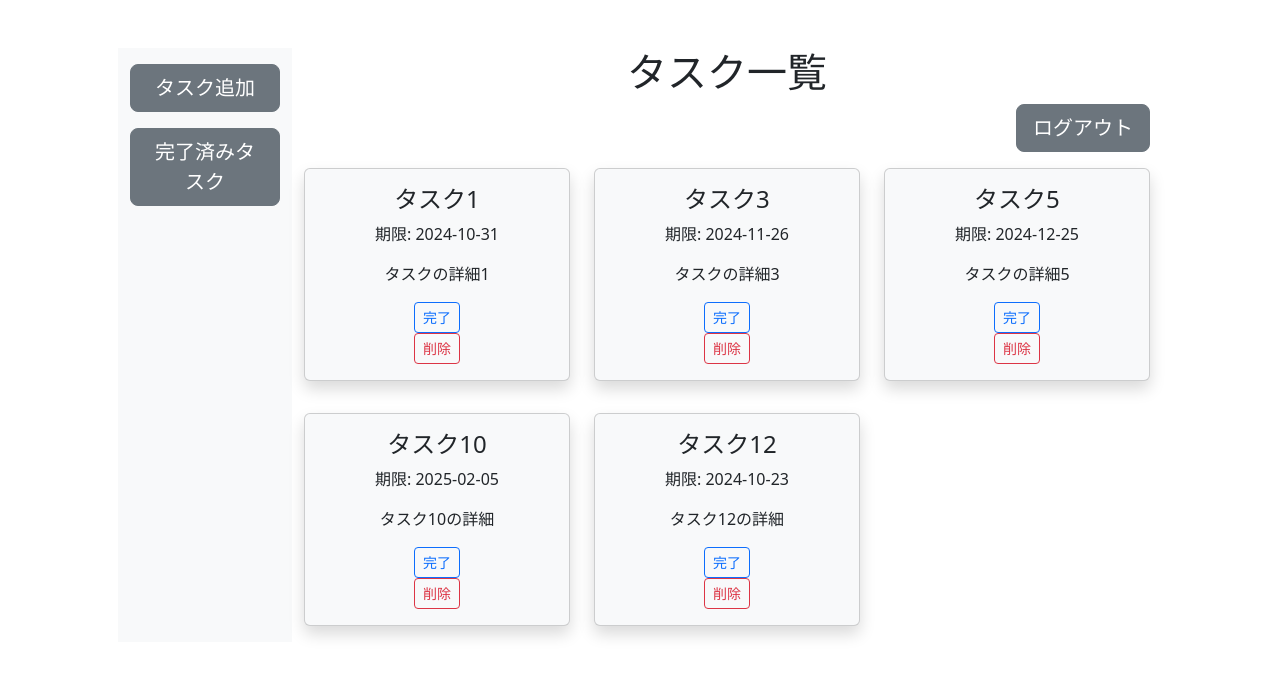
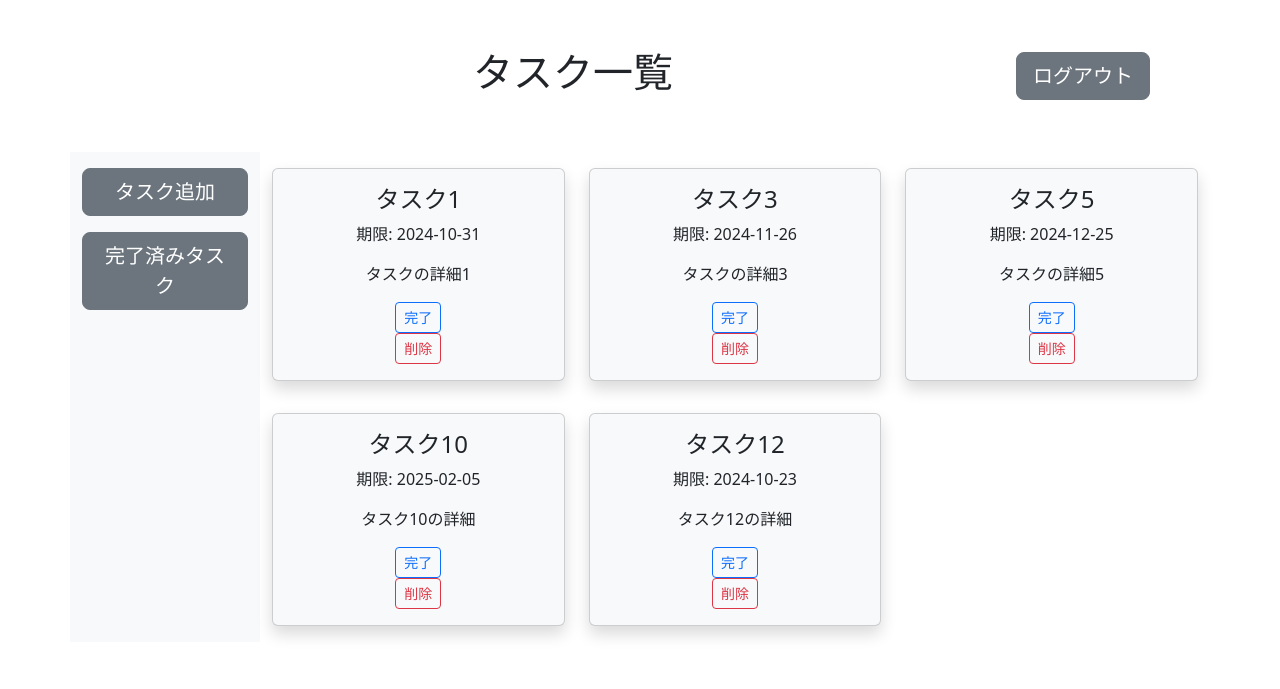
Before and after one commit to ryoaug/task_management, a Flask app: page /task in a window 1280 px wide. Shown: the top 689 px of the page. Run offline with Flask 2, Linux system fonts and the light colour scheme; a user stored in the database is signed in; data comes from the database, SQL or seed files in the repository; both versions use the stored data as it was after the commit.

Commit message:
logout 位置調整

```diff
--- a/templates/completed.html
+++ b/templates/completed.html
@@ -11,7 +11,7 @@
     <title>完了済みタスク</title>
 </head>
 <body>
-    <h1 class="text-center my-3 p-3">完了済みタスク</h1>
+    <h1 class="text-center mb-3 p-5">完了済みタスク</h1>
     <div class="section">
         <div class="container">
             <div class="row">
@@ -32,11 +32,11 @@
                         </div>
                     {% endfor %}
                 {% else %}
-                    <p class="text-center">完了済みのタスクはありません</p>
+                    <h3 class="text-center">完了済みのタスクはありません</h3>
                 {% endif %}
             </div>
         </div>
-        <a type='button' class="btn btn-secondary text-white btn-lg mx-auto d-block w-25 my-5" href="{{ url_for('task') }}">タスク一覧画面に戻る</a>
+        <a type='button' class="btn btn-secondary text-white btn-lg mx-auto d-block w-25 my-5" href="{{ url_for('task') }}">タスク一覧</a>
     </div>
 </body>
 </html>
--- a/templates/task.html
+++ b/templates/task.html
@@ -14,7 +14,11 @@
 
 <body>
     <div class="container">
-        <div class="row p-5">
+        <div class="d-flex justify-content-between align-items-center p-5">
+            <h1 class="flex-grow-1 text-center">タスク一覧</h1>
+            <a href="{{ url_for('logout') }}" class="btn btn-secondary text-white btn-lg">ログアウト</a>
+        </div>
+        <div class="row">
             <div class="col-lg-2 bg-light">
                 <nav class="nav flex-column">
                     <button type="button" class="btn btn-secondary my-3 text-white btn-lg" data-bs-toggle="modal" data-bs-target="#taskModal">タスク追加</button>
@@ -23,12 +27,12 @@
             </div>
 
             <div class="col-lg-10">
-                <div class="text-center">
-                    <h1>タスク一覧</h1>
-                    <div class="d-flex flex-row-reverse">
-                        <a href="{{ url_for('logout') }}" class="btn btn-secondary text-white btn-lg">ログアウト</a>
-                    </div>
-                </div>
+                <!-- <div class="text-center mb-3">
+                    <h1>タスク一覧</h1> -->
+                    <!-- <div class="d-flex flex-row-reverse">
+                        <a href="{{ url_for('logout') }}" class="btn btn-secondary text-white btn-lg">ログアウト</a> -->
+                    <!-- </div> -->
+                <!-- </div> -->
                 <!-- <div class="d-flex flex-row-reverse">
                     <a href="{{ url_for('logout') }}" class="btn btn-secondary text-white btn-lg">ログアウト</a>
                 </div> -->
```
Also changed, not shown: data.sqlite.
